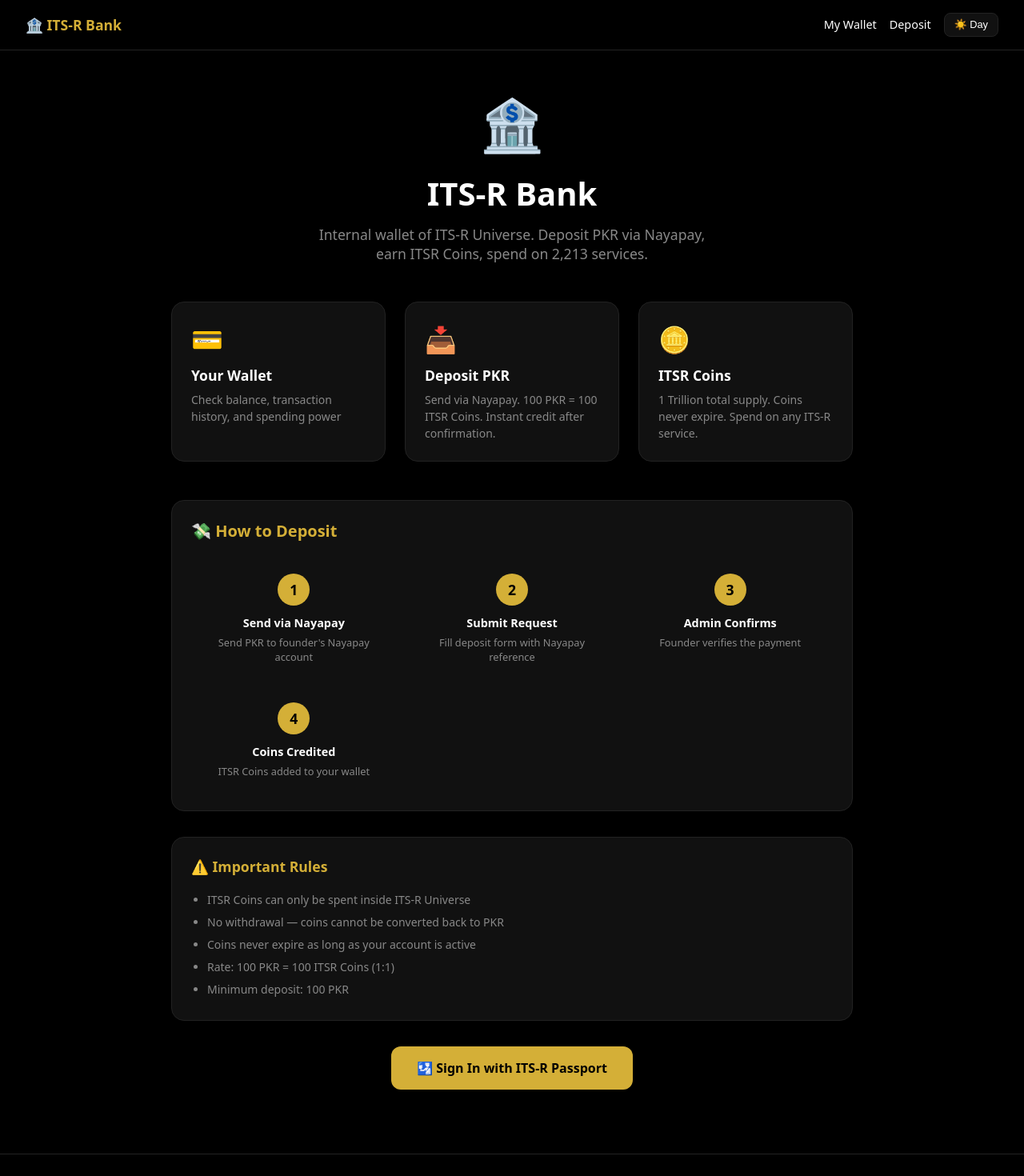
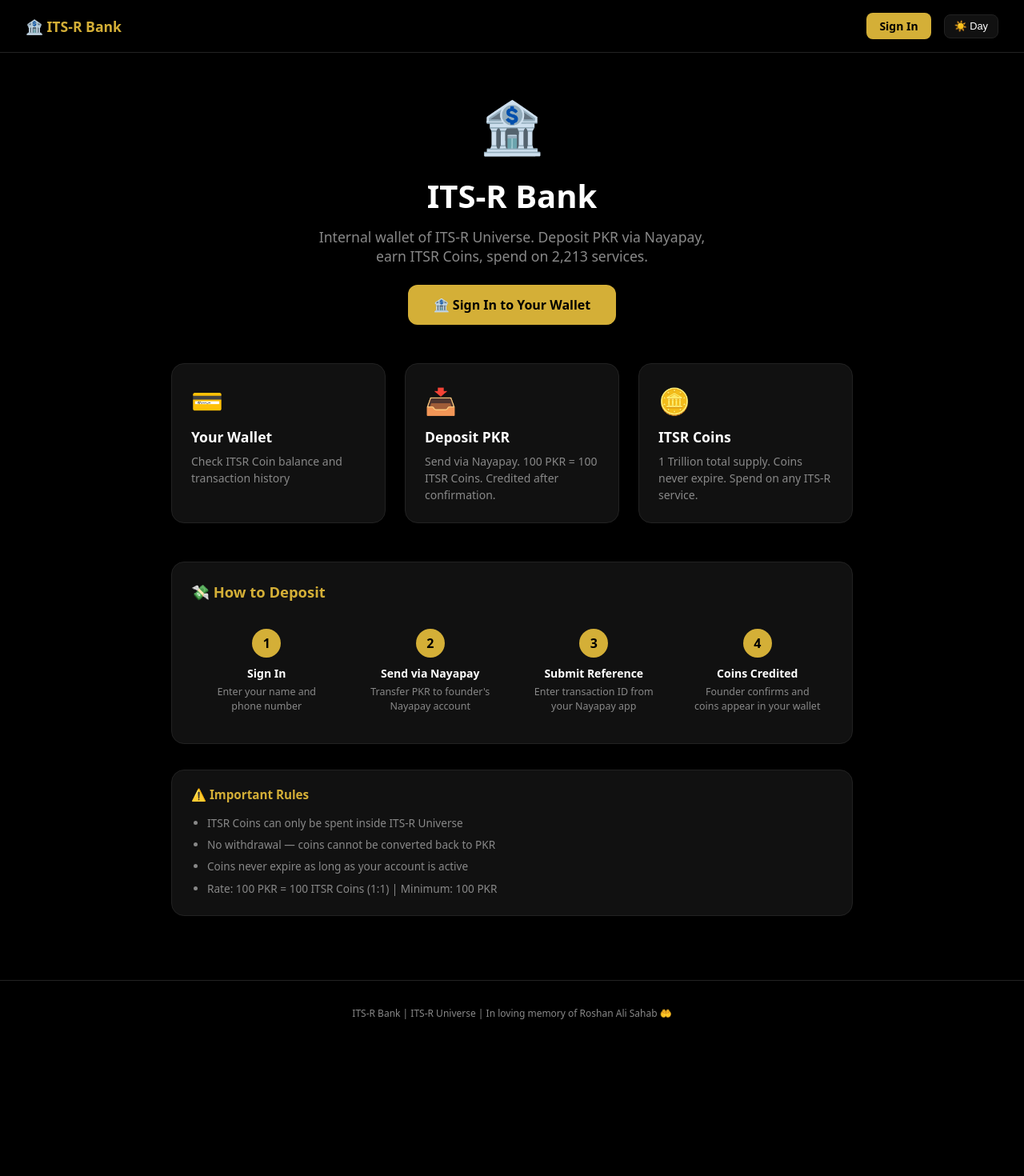
Before and after one commit to ITS-R-universe/its-r-bank, a Next.js app: page / in a window 1280 px wide. Shown: the top 1470 px of the page at 80% size. After the commit the page ends 1307 px from the top, so only its background shows below. Built offline with nearby package versions, Linux system fonts and the light colour scheme.

Commit message:
feat: home with login/logout + user greeting

```diff
--- a/app/page.tsx
+++ b/app/page.tsx
@@ -3,10 +3,13 @@
 
 export default function BankHome() {
   const [dark, setDark] = useState(true)
+  const [user, setUser] = useState<{ name: string; phone: string } | null>(null)
 
   useEffect(() => {
     const t = localStorage.getItem('its-r-theme')
     if (t === 'light') { setDark(false); document.documentElement.setAttribute('data-theme', 'light') }
+    const u = localStorage.getItem('its-r-user')
+    if (u) { try { setUser(JSON.parse(u)) } catch { /* ignore */ } }
   }, [])
 
   const toggleTheme = () => {
@@ -15,26 +18,22 @@
     else { document.documentElement.setAttribute('data-theme', 'light'); localStorage.setItem('its-r-theme', 'light') }
   }
 
-  const features = [
-    { icon: '💳', title: 'Your Wallet', desc: 'Check balance, transaction history, and spending power', href: '/wallet' },
-    { icon: '📥', title: 'Deposit PKR', desc: 'Send via Nayapay. 100 PKR = 100 ITSR Coins. Instant credit after confirmation.', href: '/deposit' },
-    { icon: '🪙', title: 'ITSR Coins', desc: '1 Trillion total supply. Coins never expire. Spend on any ITS-R service.', href: 'https://its-r-coin.vercel.app' },
-  ]
-
-  const steps = [
-    { n: '1', title: 'Send via Nayapay', desc: "Send PKR to founder's Nayapay account" },
-    { n: '2', title: 'Submit Request', desc: 'Fill deposit form with Nayapay reference' },
-    { n: '3', title: 'Admin Confirms', desc: 'Founder verifies the payment' },
-    { n: '4', title: 'Coins Credited', desc: 'ITSR Coins added to your wallet' },
-  ]
+  const logout = () => { localStorage.removeItem('its-r-user'); setUser(null) }
 
   return (
     <div style={{ minHeight: '100vh', background: 'var(--bg)', color: 'var(--text)', fontFamily: 'system-ui,sans-serif' }}>
       <nav style={{ display: 'flex', justifyContent: 'space-between', alignItems: 'center', padding: '1rem 2rem', borderBottom: '1px solid var(--border)' }}>
         <span style={{ color: 'var(--gold)', fontWeight: 800, fontSize: '1.1rem' }}>🏦 ITS-R Bank</span>
         <div style={{ display: 'flex', gap: '1rem', alignItems: 'center' }}>
-          <a href="/wallet" style={{ color: 'var(--text)', fontSize: '0.9rem' }}>My Wallet</a>
-          <a href="/deposit" style={{ color: 'var(--text)', fontSize: '0.9rem' }}>Deposit</a>
+          {user ? (
+            <>
+              <a href="/wallet" style={{ color: 'var(--text)', fontSize: '0.9rem', textDecoration: 'none' }}>My Wallet</a>
+              <a href="/deposit" style={{ color: 'var(--text)', fontSize: '0.9rem', textDecoration: 'none' }}>Deposit</a>
+              <button onClick={logout} style={{ background: 'transparent', border: '1px solid var(--border)', color: 'var(--sub)', padding: '0.35rem 0.7rem', borderRadius: '0.5rem', cursor: 'pointer', fontSize: '0.8rem' }}>Logout</button>
+            </>
+          ) : (
+            <a href="/login" style={{ padding: '0.45rem 1rem', background: 'var(--gold)', color: '#000', fontWeight: 700, borderRadius: '0.5rem', fontSize: '0.875rem', textDecoration: 'none' }}>Sign In</a>
+          )}
           <button onClick={toggleTheme} style={{ background: 'var(--card)', border: '1px solid var(--border)', color: 'var(--text)', padding: '0.4rem 0.75rem', borderRadius: '0.5rem', cursor: 'pointer', fontSize: '0.8rem' }}>
             {dark ? '☀️ Day' : '🌙 Night'}
           </button>
@@ -42,16 +41,35 @@
       </nav>
 
       <div style={{ maxWidth: 900, margin: '0 auto', padding: '3rem 1.5rem' }}>
+        {user && (
+          <div style={{ background: 'var(--card)', border: '1px solid var(--gold)', borderRadius: '1rem', padding: '1rem 1.5rem', marginBottom: '2rem', display: 'flex', justifyContent: 'space-between', alignItems: 'center' }}>
+            <div>
+              <span style={{ color: 'var(--gold)', fontWeight: 700 }}>👋 Welcome, {user.name}</span>
+              <span style={{ color: 'var(--sub)', fontSize: '0.85rem', marginLeft: '0.75rem' }}>{user.phone}</span>
+            </div>
+            <a href="/wallet" style={{ padding: '0.5rem 1rem', background: 'var(--gold)', color: '#000', fontWeight: 700, borderRadius: '0.5rem', fontSize: '0.875rem', textDecoration: 'none' }}>View Wallet →</a>
+          </div>
+        )}
+
         <div style={{ textAlign: 'center', marginBottom: '3rem' }}>
           <div style={{ fontSize: '4rem', marginBottom: '1rem' }}>🏦</div>
           <h1 style={{ fontSize: '2.5rem', fontWeight: 800, marginBottom: '0.75rem' }}>ITS-R Bank</h1>
           <p style={{ color: 'var(--sub)', fontSize: '1.1rem', maxWidth: 500, margin: '0 auto' }}>
             Internal wallet of ITS-R Universe. Deposit PKR via Nayapay, earn ITSR Coins, spend on 2,213 services.
           </p>
+          {!user && (
+            <a href="/login" style={{ display: 'inline-block', marginTop: '1.5rem', padding: '0.875rem 2rem', background: 'var(--gold)', color: '#000', fontWeight: 700, borderRadius: '0.75rem', fontSize: '1rem', textDecoration: 'none' }}>
+              🏦 Sign In to Your Wallet
+            </a>
+          )}
         </div>
 
         <div style={{ display: 'grid', gridTemplateColumns: 'repeat(auto-fit,minmax(250px,1fr))', gap: '1.5rem', marginBottom: '3rem' }}>
-          {features.map(item => (
+          {[
+            { icon: '💳', title: 'Your Wallet', desc: 'Check ITSR Coin balance and transaction history', href: user ? '/wallet' : '/login' },
+            { icon: '📥', title: 'Deposit PKR', desc: 'Send via Nayapay. 100 PKR = 100 ITSR Coins. Credited after confirmation.', href: user ? '/deposit' : '/login' },
+            { icon: '🪙', title: 'ITSR Coins', desc: '1 Trillion total supply. Coins never expire. Spend on any ITS-R service.', href: 'https://its-r-coin.vercel.app' },
+          ].map(item => (
             <a key={item.title} href={item.href} style={{ background: 'var(--card)', border: '1px solid var(--border)', borderRadius: '1rem', padding: '1.5rem', display: 'block', textDecoration: 'none' }}>
               <div style={{ fontSize: '2rem', marginBottom: '0.75rem' }}>{item.icon}</div>
               <h3 style={{ color: 'var(--text)', marginBottom: '0.5rem', fontSize: '1.1rem' }}>{item.title}</h3>
@@ -61,38 +79,35 @@
         </div>
 
         <div style={{ background: 'var(--card)', border: '1px solid var(--border)', borderRadius: '1rem', padding: '1.5rem', marginBottom: '2rem' }}>
-          <h2 style={{ fontSize: '1.25rem', fontWeight: 700, marginBottom: '1.5rem', color: 'var(--gold)' }}>💸 How to Deposit</h2>
-          <div style={{ display: 'grid', gridTemplateColumns: 'repeat(auto-fit,minmax(200px,1fr))', gap: '1rem' }}>
-            {steps.map(s => (
-              <div key={s.n} style={{ textAlign: 'center', padding: '1rem' }}>
-                <div style={{ width: 40, height: 40, borderRadius: '50%', background: 'var(--gold)', color: '#000', fontWeight: 800, display: 'flex', alignItems: 'center', justifyContent: 'center', margin: '0 auto 0.75rem', fontSize: '1.1rem' }}>{s.n}</div>
-                <h4 style={{ marginBottom: '0.375rem', fontSize: '0.9rem' }}>{s.title}</h4>
-                <p style={{ color: 'var(--sub)', fontSize: '0.8rem' }}>{s.desc}</p>
+          <h2 style={{ fontSize: '1.15rem', fontWeight: 700, marginBottom: '1.25rem', color: 'var(--gold)' }}>💸 How to Deposit</h2>
+          <div style={{ display: 'grid', gridTemplateColumns: 'repeat(auto-fit,minmax(180px,1fr))', gap: '1rem' }}>
+            {[
+              { n: '1', t: 'Sign In', d: 'Enter your name and phone number' },
+              { n: '2', t: 'Send via Nayapay', d: "Transfer PKR to founder's Nayapay account" },
+              { n: '3', t: 'Submit Reference', d: 'Enter transaction ID from your Nayapay app' },
+              { n: '4', t: 'Coins Credited', d: 'Founder confirms and coins appear in your wallet' },
+            ].map(s => (
+              <div key={s.n} style={{ textAlign: 'center', padding: '0.875rem' }}>
+                <div style={{ width: 36, height: 36, borderRadius: '50%', background: 'var(--gold)', color: '#000', fontWeight: 800, display: 'flex', alignItems: 'center', justifyContent: 'center', margin: '0 auto 0.625rem', fontSize: '1rem' }}>{s.n}</div>
+                <h4 style={{ marginBottom: '0.3rem', fontSize: '0.875rem', fontWeight: 700 }}>{s.t}</h4>
+                <p style={{ color: 'var(--sub)', fontSize: '0.78rem', lineHeight: 1.4 }}>{s.d}</p>
               </div>
             ))}
           </div>
         </div>
 
-        <div style={{ background: 'var(--card)', border: '1px solid var(--border)', borderRadius: '1rem', padding: '1.5rem', marginBottom: '2rem' }}>
-          <h2 style={{ fontSize: '1.1rem', fontWeight: 700, marginBottom: '1rem', color: 'var(--gold)' }}>⚠️ Important Rules</h2>
-          <ul style={{ color: 'var(--sub)', fontSize: '0.875rem', lineHeight: 2, paddingLeft: '1.25rem' }}>
+        <div style={{ background: 'var(--card)', border: '1px solid var(--border)', borderRadius: '1rem', padding: '1.25rem 1.5rem' }}>
+          <h3 style={{ color: 'var(--gold)', marginBottom: '0.75rem', fontSize: '0.95rem', fontWeight: 700 }}>⚠️ Important Rules</h3>
+          <ul style={{ color: 'var(--sub)', fontSize: '0.85rem', lineHeight: 2, paddingLeft: '1.25rem' }}>
             <li>ITSR Coins can only be spent inside ITS-R Universe</li>
             <li>No withdrawal — coins cannot be converted back to PKR</li>
             <li>Coins never expire as long as your account is active</li>
-            <li>Rate: 100 PKR = 100 ITSR Coins (1:1)</li>
-            <li>Minimum deposit: 100 PKR</li>
+            <li>Rate: 100 PKR = 100 ITSR Coins (1:1) | Minimum: 100 PKR</li>
           </ul>
-        </div>
-
-        <div style={{ textAlign: 'center' }}>
-          <a href="https://its-r-passport.vercel.app/login?redirect=https://its-r-bank.vercel.app/wallet"
-            style={{ display: 'inline-block', padding: '1rem 2rem', background: 'var(--gold)', color: '#000', fontWeight: 700, borderRadius: '0.75rem', fontSize: '1rem' }}>
-            🛂 Sign In with ITS-R Passport
-          </a>
         </div>
       </div>
 
-      <footer style={{ textAlign: 'center', padding: '2rem', borderTop: '1px solid var(--border)', color: 'var(--sub)', fontSize: '0.8rem', marginTop: '2rem' }}>
+      <footer style={{ textAlign: 'center', padding: '2rem', borderTop: '1px solid var(--border)', color: 'var(--sub)', fontSize: '0.75rem', marginTop: '2rem' }}>
         ITS-R Bank | ITS-R Universe | In loving memory of Roshan Ali Sahab 🤲
       </footer>
     </div>
```
